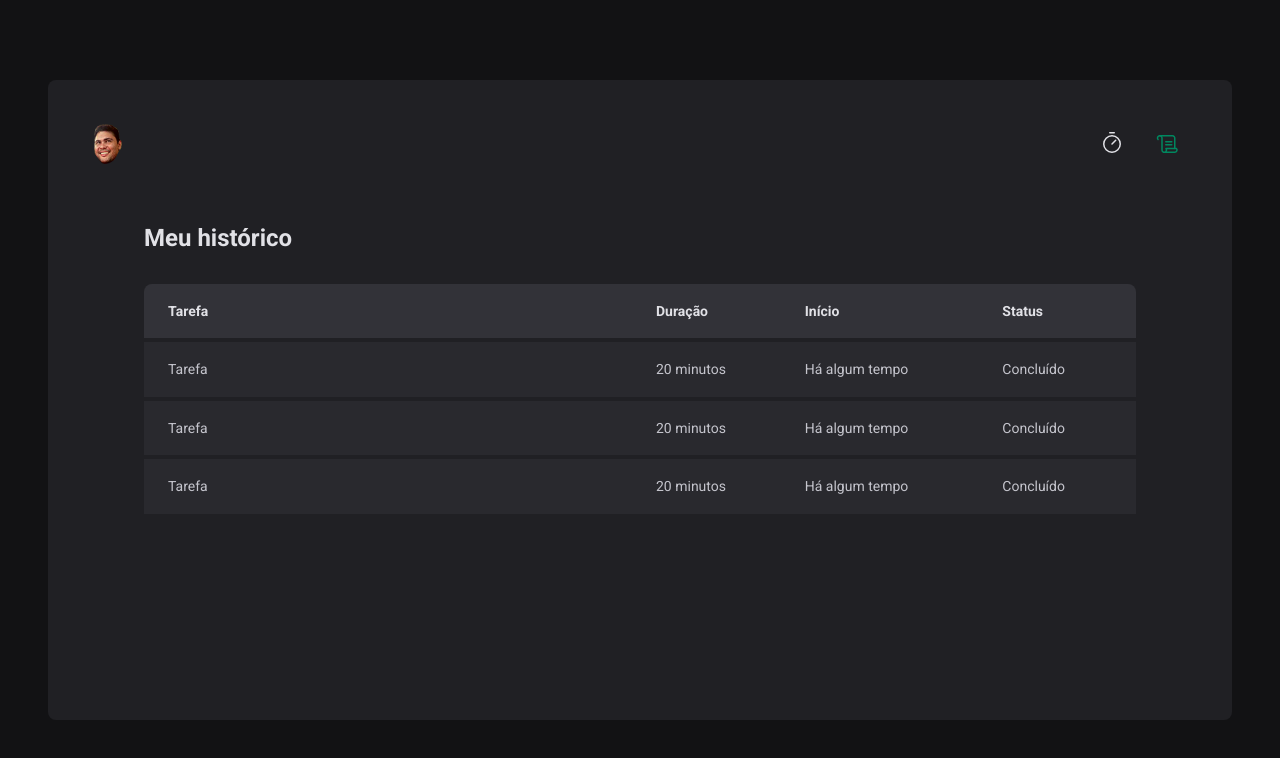
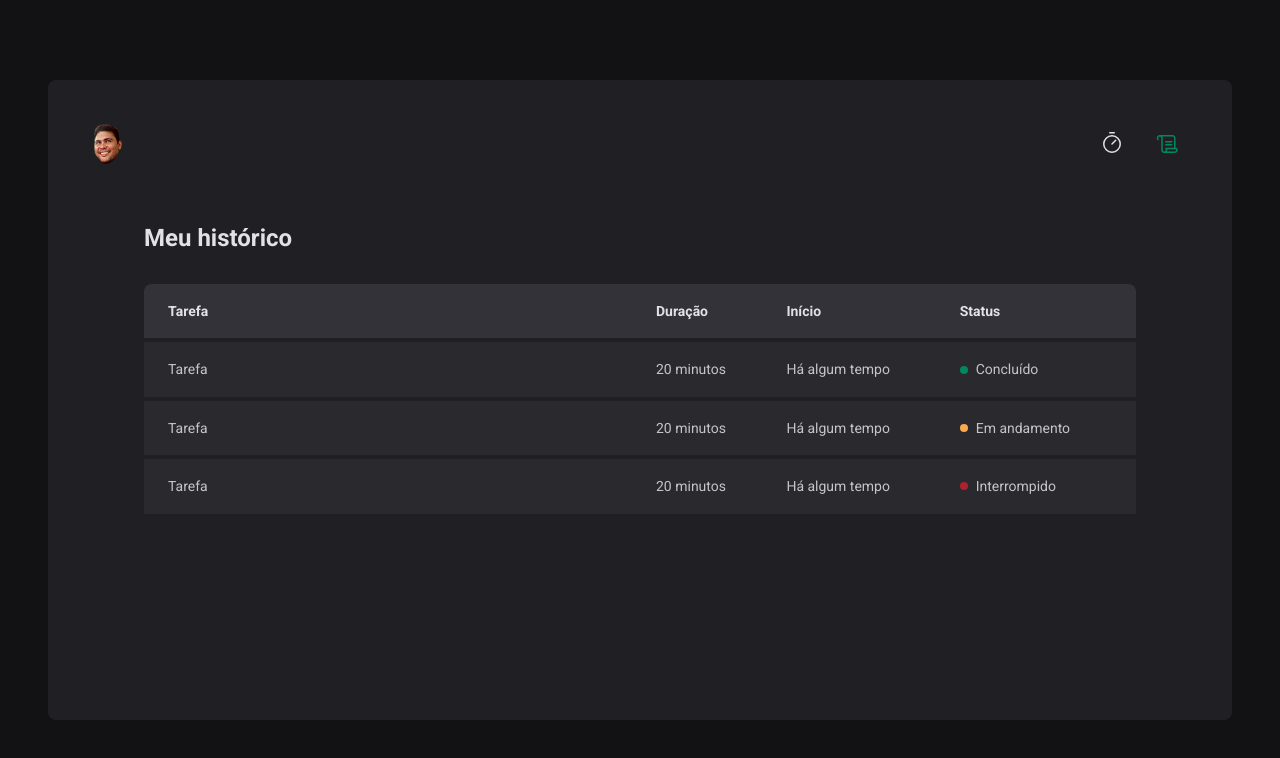
Before and after one commit to Kierico/ignite-time, a React (Vite) app: page /history in a window 1280 px wide. Shown: the top 758 px of the page. Built offline with nearby package versions, Linux system fonts and the light colour scheme.

Commit message:
2.8 - Componente - Status

```diff
--- a/src/pages/History/index.tsx
+++ b/src/pages/History/index.tsx
@@ -1,4 +1,4 @@
-import { HistoryContainer, HistoryList } from './styles'
+import { HistoryContainer, HistoryList, Status } from './styles'
 
 export function History() {
     return (
@@ -21,19 +21,25 @@
                             <td>Tarefa</td>
                             <td>20 minutos</td>
                             <td>Há algum tempo</td>
-                            <td>Concluído</td>
+                            <td>
+                                <Status statusColor="green">Concluído</Status>
+                            </td>
                         </tr>
                         <tr>
                             <td>Tarefa</td>
                             <td>20 minutos</td>
                             <td>Há algum tempo</td>
-                            <td>Concluído</td>
+                            <td>
+                                <Status statusColor="yellow">Em andamento</Status>
+                            </td>
                         </tr>
                         <tr>
                             <td>Tarefa</td>
                             <td>20 minutos</td>
                             <td>Há algum tempo</td>
-                            <td>Concluído</td>
+                            <td>
+                                <Status statusColor="red">Interrompido</Status>
+                            </td>
                         </tr>
                     </tbody>
                 </table>
--- a/src/pages/History/styles.ts
+++ b/src/pages/History/styles.ts
@@ -60,3 +60,28 @@
     }
   }
 `
+
+const STATUS_COLORS = {
+    yellow: 'yellow-500',
+    green: 'green-500',
+    red: 'red-500',
+} as const
+
+interface StatusProps {
+    statusColor: keyof typeof STATUS_COLORS
+}
+
+export const Status = styled.span<StatusProps>`
+  display: flex;
+  align-items: center;
+  gap: 0.5rem;
+
+  &::before {
+    content: '';
+    width: 0.5rem;
+    height: 0.5rem;
+    border-radius: 33px;
+    background-color: ${(props) =>
+        props.theme[STATUS_COLORS[props.statusColor]]};
+  }
+`
```
